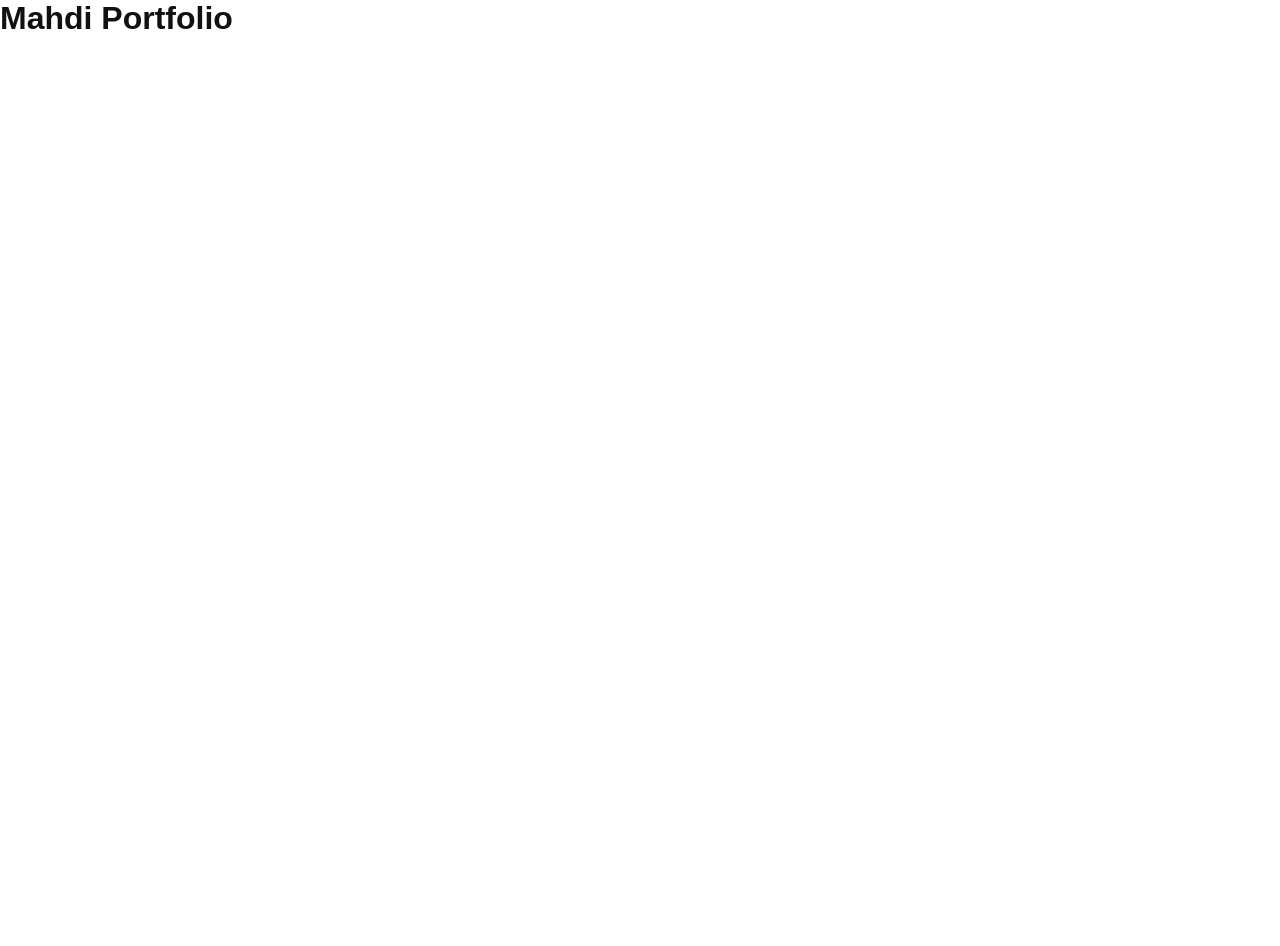
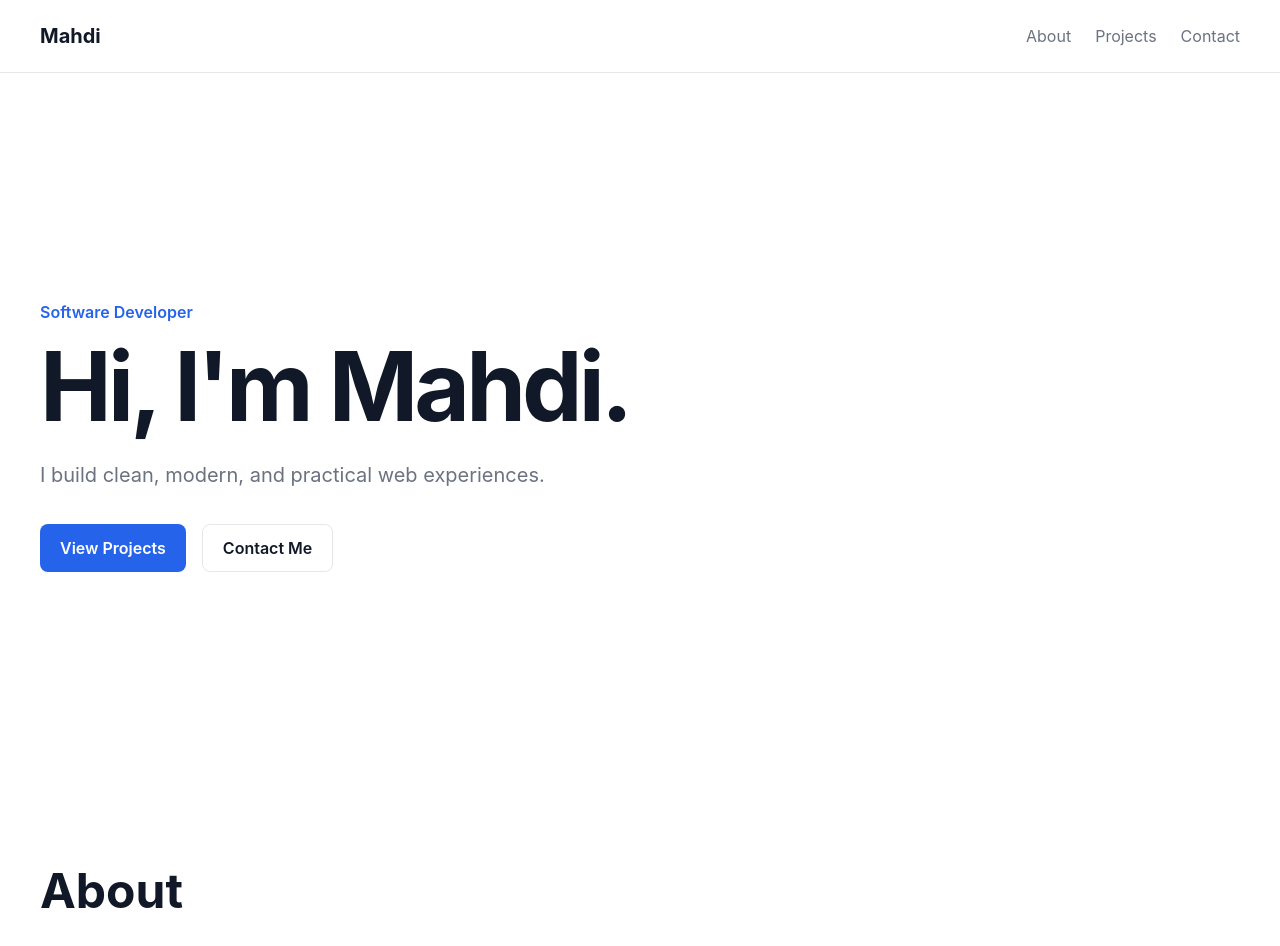
Before and after one commit to Mohammad-m-Niazi/demo, a React (Vite) app: page / in a window 1280 px wide. Shown: the top 946 px of the page. Before the commit the page ends 800 px from the top, so only its background shows below. Built offline with nearby package versions, Linux system fonts and the light colour scheme.

Commit message:
feat: add site foundation and hero layout (#1)

```diff
--- a/src/App.jsx
+++ b/src/App.jsx
@@ -1,8 +1,73 @@
 function App() {
   return (
-    <main>
-      <h1>Mahdi Portfolio</h1>
-    </main>
+    <>
+      <header className="site-header">
+        <div className="container">
+          <nav className="navbar" aria-label="Main navigation">
+            <a className="navbar__brand" href="#home">
+              Mahdi
+            </a>
+
+            <div className="navbar__links">
+              <a href="#about">About</a>
+              <a href="#projects">Projects</a>
+              <a href="#contact">Contact</a>
+            </div>
+          </nav>
+        </div>
+      </header>
+
+      <main>
+        <section id="home" className="hero">
+          <div className="container hero__content">
+            <p className="hero__eyebrow">Software Developer</p>
+
+            <h1 className="hero__title">Hi, I&apos;m Mahdi.</h1>
+
+            <p className="hero__description">
+              I build clean, modern, and practical web experiences.
+            </p>
+
+            <div className="hero__actions">
+              <a className="button button--primary" href="#projects">
+                View Projects
+              </a>
+
+              <a className="button button--secondary" href="#contact">
+                Contact Me
+              </a>
+            </div>
+          </div>
+        </section>
+
+        <section id="about" className="section">
+          <div className="container">
+            <h2 className="section-title">About</h2>
+            <p className="section-text">
+              This section will introduce who I am, what I do, and the technologies I work with.
+            </p>
+          </div>
+        </section>
+
+        <section id="projects" className="section">
+          <div className="container">
+            <h2 className="section-title">Projects</h2>
+            <p className="section-text">
+              This section will showcase selected projects and the problems they solve.
+            </p>
+          </div>
+        </section>
+
+        <section id="contact" className="section">
+          <div className="container">
+            <h2 className="section-title">Contact</h2>
+            <p className="section-text">
+              This section will make it easy for visitors to get in touch.
+            </p>
+          </div>
+        </section>
+      </main>
+    </>
   )
 }
 
--- a/src/index.css
+++ b/src/index.css
@@ -1,7 +1,42 @@
-* {
+:root {
+  font-family:
+    Inter,
+    system-ui,
+    -apple-system,
+    BlinkMacSystemFont,
+    'Segoe UI',
+    sans-serif;
+
+  color: #111827;
+  background: #ffffff;
+
+  font-synthesis: none;
+  text-rendering: optimizeLegibility;
+
+  --color-bg: #ffffff;
+  --color-surface: #f8fafc;
+  --color-text: #111827;
+  --color-muted: #6b7280;
+  --color-border: #e5e7eb;
+  --color-primary: #2563eb;
+
+  --max-width: 1200px;
+
+  --space-xs: 0.5rem;
+  --space-sm: 1rem;
+  --space-md: 1.5rem;
+  --space-lg: 2rem;
+  --space-xl: 4rem;
+  --space-2xl: 6rem;
+
+  --radius-sm: 0.5rem;
+  --radius-md: 0.75rem;
+}
+
+*,
+*::before,
+*::after {
   box-sizing: border-box;
-  margin: 0;
-  padding: 0;
 }
 
 html {
@@ -9,8 +44,169 @@ html {
 }
 
 body {
+  margin: 0;
   min-width: 320px;
-  font-family: Arial, Helvetica, sans-serif;
-  background: #ffffff;
-  color: #111111;
+  background: var(--color-bg);
+  color: var(--color-text);
 }
+
+body,
+button,
+input,
+textarea {
+  font: inherit;
+}
+
+img,
+picture,
+svg {
+  display: block;
+  max-width: 100%;
+}
+
+a {
+  color: inherit;
+  text-decoration: none;
+}
+
+button {
+  border: 0;
+  background: none;
+  cursor: pointer;
+}
+
+main {
+  width: 100%;
+}
+
+.container {
+  width: min(100% - 2rem, var(--max-width));
+  margin-inline: auto;
+}
+
+.section {
+  padding-block: var(--space-xl);
+}
+
+.section-title {
+  margin: 0 0 var(--space-md);
+  font-size: clamp(2rem, 5vw, 3rem);
+  line-height: 1.1;
+}
+
+.section-text {
+  max-width: 65ch;
+  color: var(--color-muted);
+  line-height: 1.7;
+}
+.site-header {
+  position: sticky;
+  top: 0;
+  z-index: 100;
+  border-bottom: 1px solid var(--color-border);
+  background: rgba(255, 255, 255, 0.9);
+  backdrop-filter: blur(12px);
+}
+
+.navbar {
+  display: flex;
+  align-items: center;
+  justify-content: space-between;
+  min-height: 72px;
+}
+
+.navbar__brand {
+  font-size: 1.25rem;
+  font-weight: 700;
+}
+
+.navbar__links {
+  display: flex;
+  gap: var(--space-md);
+}
+
+.navbar__links a {
+  color: var(--color-muted);
+  transition: color 0.2s ease;
+}
+
+.navbar__links a:hover {
+  color: var(--color-text);
+}
+
+.hero {
+  display: flex;
+  min-height: calc(100vh - 72px);
+  align-items: center;
+}
+
+.hero__content {
+  padding-block: var(--space-2xl);
+}
+
+.hero__eyebrow {
+  margin: 0 0 var(--space-sm);
+  color: var(--color-primary);
+  font-weight: 600;
+}
+
+.hero__title {
+  max-width: 800px;
+  margin: 0;
+  font-size: clamp(3rem, 8vw, 6rem);
+  line-height: 1;
+  letter-spacing: -0.04em;
+}
+
+.hero__description {
+  max-width: 650px;
+  margin: var(--space-md) 0 0;
+  color: var(--color-muted);
+  font-size: 1.25rem;
+  line-height: 1.7;
+}
+
+.hero__actions {
+  display: flex;
+  flex-wrap: wrap;
+  gap: var(--space-sm);
+  margin-top: var(--space-lg);
+}
+
+.button {
+  display: inline-flex;
+  align-items: center;
+  justify-content: center;
+  min-height: 48px;
+  padding: 0.75rem 1.25rem;
+  border-radius: var(--radius-sm);
+  font-weight: 600;
+  transition:
+    transform 0.2s ease,
+    background 0.2s ease;
+}
+
+.button:hover {
+  transform: translateY(-2px);
+}
+
+.button--primary {
+  background: var(--color-primary);
+  color: #ffffff;
+}
+
+.button--secondary {
+  border: 1px solid var(--color-border);
+  background: var(--color-bg);
+}
+
+@media (max-width: 640px) {
+  .navbar__links {
+    gap: var(--space-sm);
+    font-size: 0.9rem;
+  }
+
+  .hero__title {
+    font-size: clamp(2.75rem, 15vw, 4.5rem);
+  }
+}
```
Also changed, not shown: 1 other file (tests, documents, lock files or other folders).
